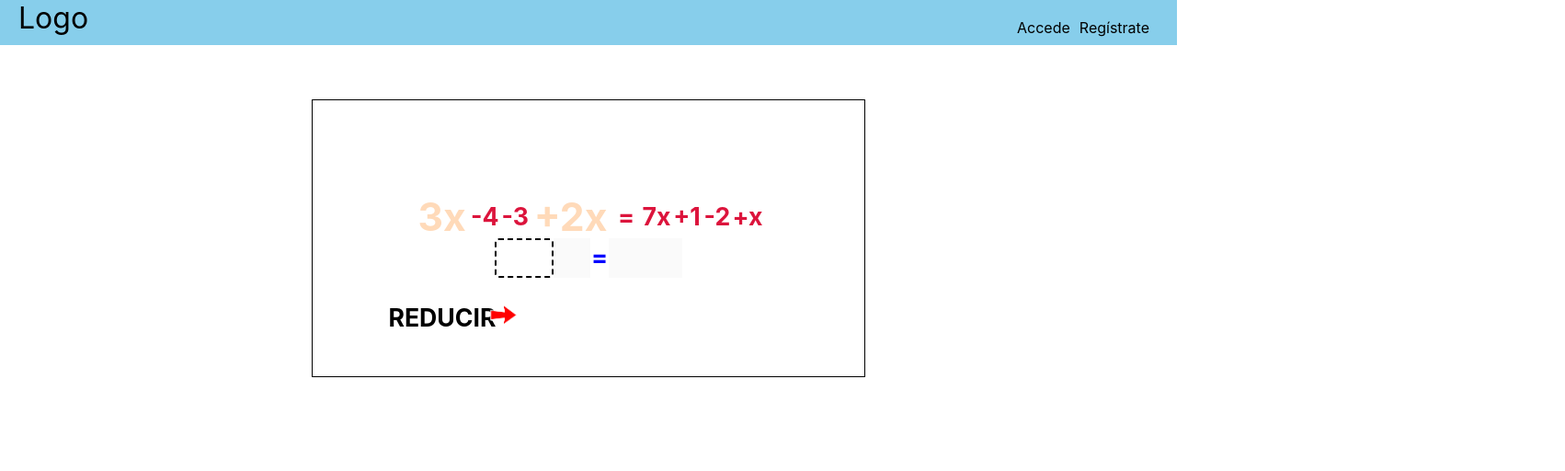
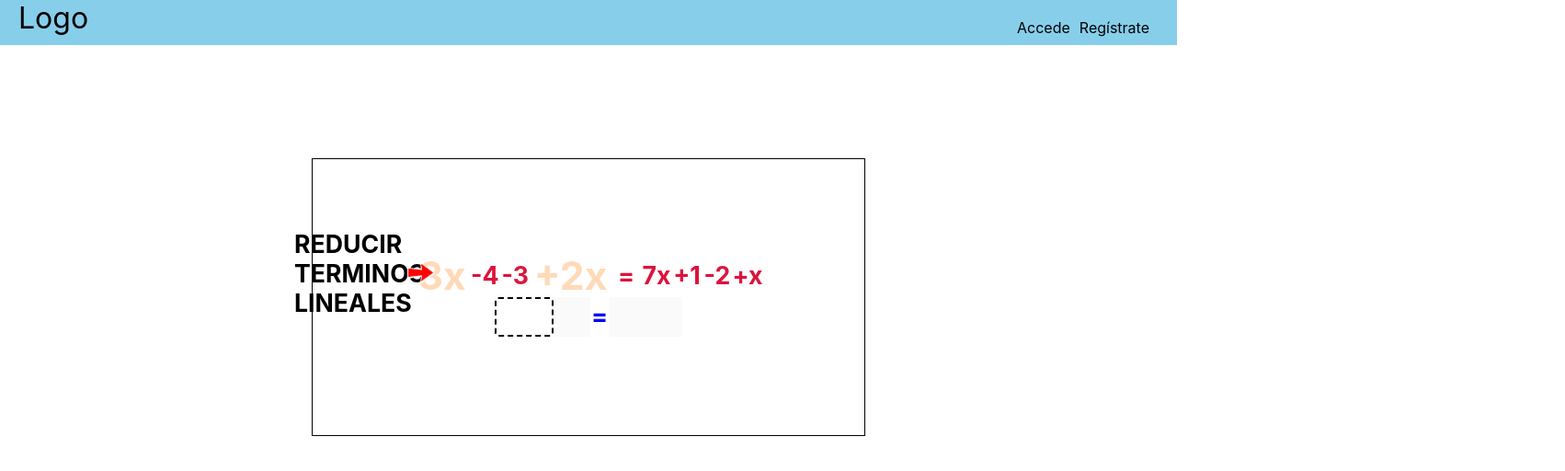
Before and after one commit to chopinex/ecuaciones, a React (Create React App) app: page / in a window 1280 px wide. Shown: the top 512 px of the page at 92% size, 1702 px wide, since content can reach past the window. Built offline with nearby package versions, Linux system fonts and the light colour scheme.

Commit message:
tips en su sitio Signed-off-by: Arturo Navarro Riveros <arnariv@outlook.com>

```diff
--- a/src/components/Principal/Principal.css
+++ b/src/components/Principal/Principal.css
@@ -14,6 +14,7 @@
     position: relative;
     font-size: 20pt;
     font-weight: bold;
+    width: 100px;
     z-index: -1;
 }
 
--- a/src/components/Principal/Principal.js
+++ b/src/components/Principal/Principal.js
@@ -300,7 +300,7 @@ const Principal = () =>{
             setError("Listo!");
             setPaso('reducir');
         }
-    });
+    },[data,paso]);
 
     const tempArray = initialData;
 
@@ -310,29 +310,55 @@ const Principal = () =>{
     const normalRedux = {color: "crimson",fontSize:"20pt",width:"25px"};
     const animatedRedux = {animation: "animatedNumber3 1s infinite"};
 
-    const tipIzquierda = {left: "15%",top: paso==='reducir'?"160px":"195px"};
-    const tipDerecha = {left: "62%",top: "160px"};
-    const tipAbajo = {left: "33%",top: "280px"};
+    const tipIzquierda0 = {left: "25%",top: "200px"};
+    const tipIzquierda = {left: "32%",top: "210px"};
+    const tipTransponer = {left: "30%",top: "235px"};
+    const tipDerecha0 = {left: "64%",top: "200px"};
+    const tipDerecha = {left: "60%",top: "210px"};
+    const tipAbajo = {left: "33%",top: "285px"};
 
-    const vaivenIzq ={position: "relative",width:"30px",zIndex:"1",top:paso==='reducir'?"140px":"170px",left:paso==='reducir'?"40%":"33%",animation: "vaiven 1s infinite"};
-    const vaivenDer ={position: "relative",width:"30px",zIndex:"1",top:"130px",left:"58%",animation: "vaiven2 1s infinite"};
-    const vaivenAbj ={position: "relative",width:"30px",zIndex:"1",top:"250px",left:"42%",animation: "vaiven 1s infinite"};
+    const vaivenIzq0 ={position: "relative",width:"30px",zIndex:"1",top:"140px",left:"35%",animation: "vaiven 1s infinite"};
+    const vaivenIzq ={position: "relative",width:"30px",zIndex:"1",top:"180px",left:"40%",animation: "vaiven 1s infinite"};
+    const vaivenTrp ={position: "relative",width:"30px",zIndex:"1",top:"205px",left:"42%",animation: "vaiven 1s infinite"};
+    const vaivenDer0 ={position: "relative",width:"30px",zIndex:"1",top:"142px",left:"61%",animation: "vaiven2 1s infinite"};
+    const vaivenDer ={position: "relative",width:"30px",zIndex:"1",top:"180px",left:"57%",animation: "vaiven2 1s infinite"};
+    const vaivenAbj ={position: "relative",width:"30px",zIndex:"1",top:"260px",left:"42%",animation: "vaiven 1s infinite"};
 
     return(
         <div>
-            {lado && <div className="tip" style={(paso==='reducir' || paso==='transponer')?(lado==='column-1'?tipIzquierda:tipDerecha):tipAbajo}>
+            {lado && <div className="tip"
+             style={
+                {
+                    'red0-column-1':tipIzquierda0,
+                    'red0-column-2':tipDerecha0,
+                    'transponer-column-1':tipTransponer,
+                    'reducir-column-1':tipIzquierda,
+                    'reducir-column-2':tipDerecha,
+                    'despejar-column-3':tipAbajo,
+                }[paso+'-'+lado]
+             }>
                 {
                     {
-                        'red0' : 'REDUCIR',
-                        'reducir' : 'REDUCIR',
-                        'transponer' : 'TRANSPONER',
-                        'despejar' : 'DESPEJAR',
-                    }[paso]
+                        'red0-lineal' : 'REDUCIR TERMINOS LINEALES',
+                        'red0-constante' : 'REDUCIR TERMINOS CONSTANTES',
+                        'reducir-' : 'REDUCIR',
+                        'transponer-' : 'TRANSPONER',
+                        'despejar-' : 'DESPEJAR',
+                    }[paso+'-'+etapa]
                 }
             </div>}
             {lado && <img src={flecha}
              alt="flecha"
-             style={(paso==='reducir'||paso==='transponer')?(lado==='column-1'?vaivenIzq:vaivenDer):vaivenAbj} />}
+             style={
+                {
+                    'red0-column-1':vaivenIzq0,
+                    'red0-column-2':vaivenDer0,
+                    'transponer-column-1':vaivenTrp,
+                    'reducir-column-1':vaivenIzq,
+                    'reducir-column-2':vaivenDer,
+                    'despejar-column-3':vaivenAbj,
+                }[paso+'-'+lado]
+             } />}
              <div className="area-ecuacion">
                 {redFirst && <div className="ecuacion">
                     {
```
